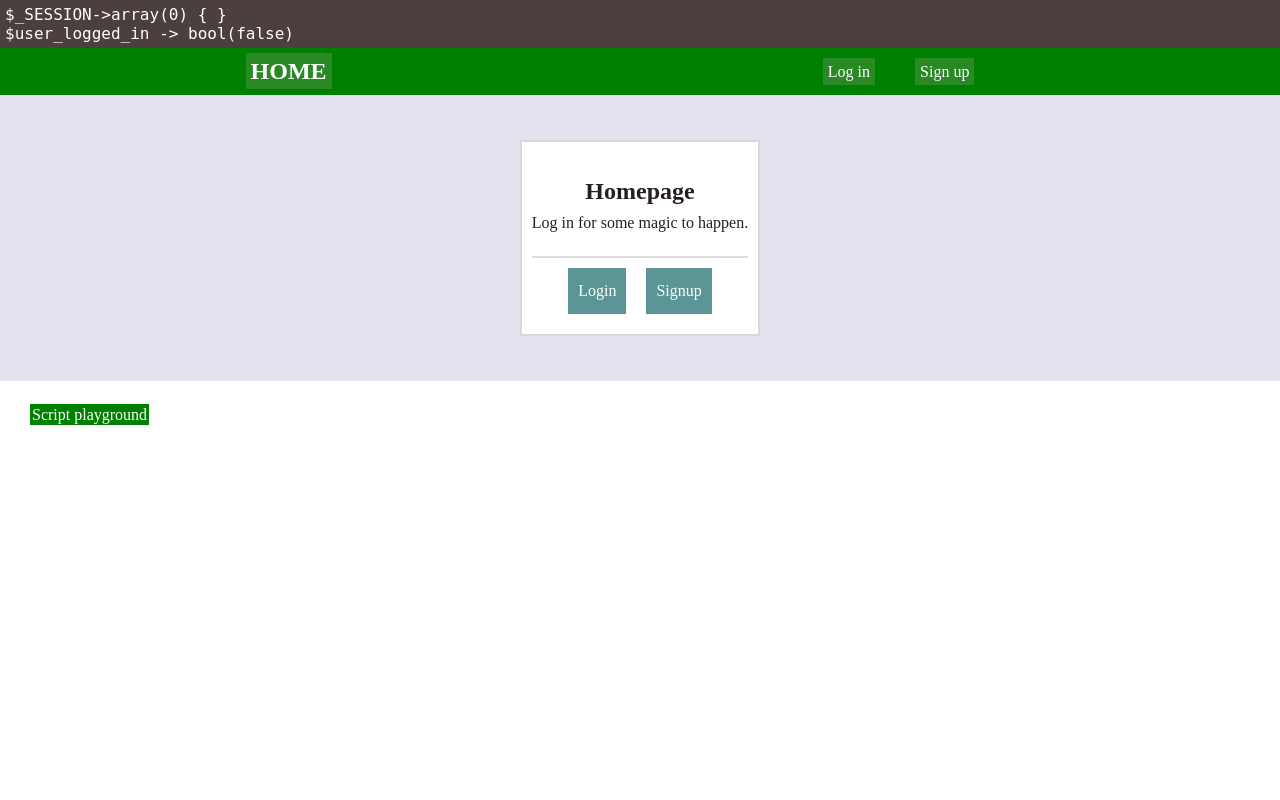
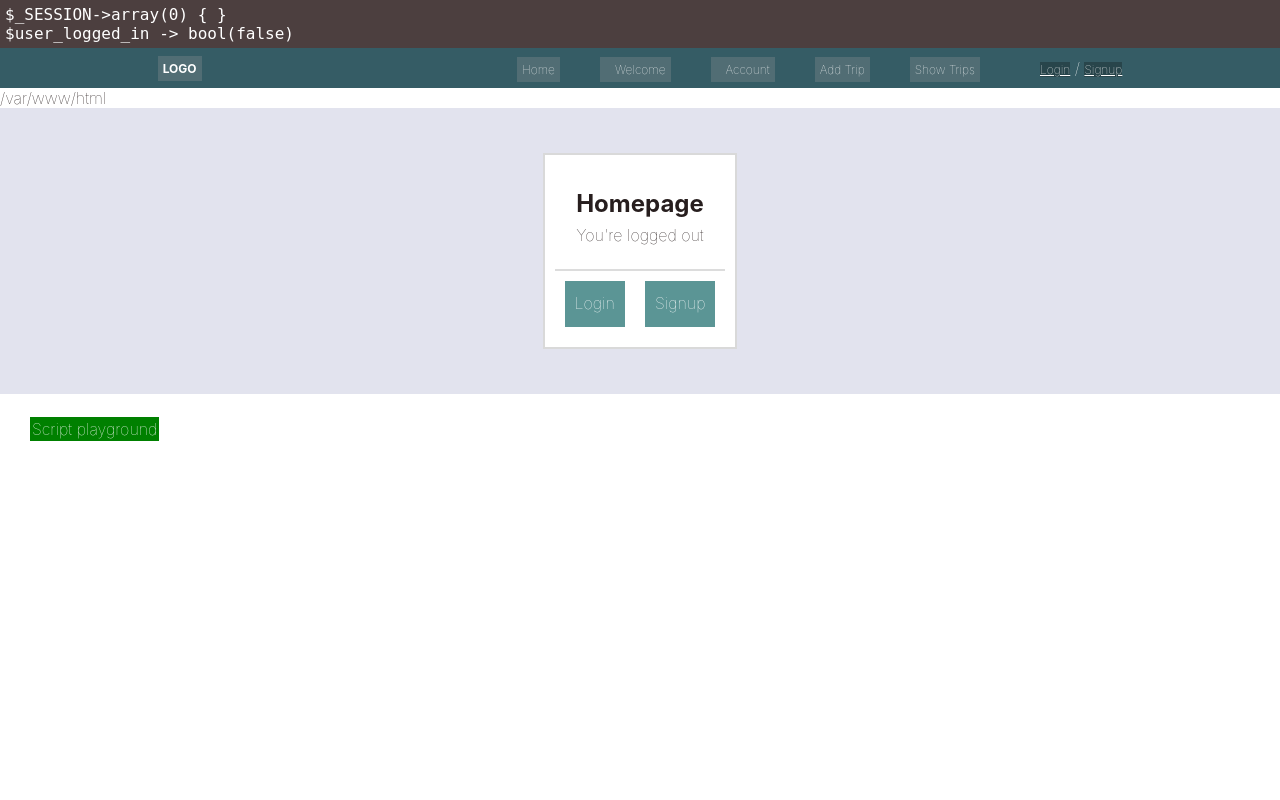
Before and after one commit to deepyes02/user-auth, a PHP site: page /user_authentication/index.php in a window 1280 px wide. Run offline with PHP 8.4, Linux system fonts and the light colour scheme.

Commit message:
checkpoint - moving on to adding trips

```diff
--- a/includes/header.php
+++ b/includes/header.php
@@ -7,15 +7,16 @@ session_start();
 	var_dump($_SESSION);
 	//check if user is already loggin in, if so, redirect to welcome page
 	if (isset($_SESSION["loggedin"]) && $_SESSION["loggedin"] === TRUE) {
-		$user_logged_in = TRUE;
-	} else $user_logged_in = FALSE;
+		$user_logged_in = true;
+		$user_id = $_SESSION['id'];
+		$user_name = $_SESSION['username'];
+	} else $user_logged_in = false;
 	echo "<br>\$user_logged_in -> ";
 	var_dump($user_logged_in);
 	?>
 </section>
 <!DOCTYPE html>
 <html lang="en">
-
 <head>
 	<meta charset="UTF-8">
 	<meta http-equiv="X-UA-Compatible" content="IE=edge">
@@ -23,24 +24,44 @@ session_start();
 	<title>User_Authentication</title>
 	<link rel="stylesheet" href="style/style_header.css">
 </head>
-
 <body>
 	<section class="full_section menu_bar">
-		<h2><a class="home_title" href="http://localhost:7070/user_authentication/">HOME</a></h2>
+		<h2><a class="home_title" href="http://localhost:7070/user_authentication/">LOGO</a></h2>
+		<div class="right_menu_section">
 			<nav id="nav">
 				<ul>
+					<li class="single_menu"><a href="#">Home</li>
+					<li class="single_menu"><a href="#">Welcome</li>
+					<li class="has_submenu"><a href="#">Account</a>
+						<ul class="submenu">
 							<?php
 							if ($user_logged_in !== true) {
 							?>
-					<li><a href="http://localhost:7070/user_authentication/login.php">Log in</a></li>
-					<li><a href="http://localhost:7070/user_authentication/signup.php">Sign up</a></li>
+								<li class="submenu_item"><a href="http://localhost:7070/user_authentication/login.php">My Profile</a></li>
+								<li class="submenu_item"><a href="http://localhost:7070/user_authentication/signup.php">Sign up</a></li>
 							<?php
 							} else {
 							?>
-					<li><a href="logout.php">Log out</a></li>
+								<li class="submenu_item"><a href="http://localhost:7070/user_authentication/logout.php">Log Out</a></li>
 							<?php
 							}
 							?>
 						</ul>
+					</li>
+					<li class="single_menu"><a href="#">Add Trip</a>
+					<li class="single_menu"><a href="#">Show Trips</a>
+				</ul>
 			</nav>
+			<?php
+			if ($user_logged_in == true) {
+			?>
+				<div id="userinfo"><span>You're signed in as <?php echo $user_name ?> </span><a href="http://localhost:7070/user_authentication/logout.php">signout</a></div>
+			<?php
+			} else {
+			?>
+				<div id="userinfo"><span><a href="http://localhost:7070/user_authentication/login.php">Login</a></span> / <span><span><a href="http://localhost:7070/user_authentication/signup.php">Signup</a></span></div>
+			<?php
+			}
+			?>
+		</div>
 	</section>
--- a/index.php
+++ b/index.php
@@ -1,9 +1,16 @@
-<?php include('./includes/header.php'); ?>
+<?php include('./includes/header.php');
+//DEFINE CONSTANTS TO BE USED
+DEFINE('HOME_URL', __DIR__);
+$_SESSION['HOME_URL'] = HOME_URL;
+echo HOME_URL;
+
+?>
+
 <section class="full_section main_body">
 	<div class="main_body__inner">
 		<div class="main_body_title">
 			<h2>Homepage</h2>
-			<p>Log in for some magic to happen.</p>
+			<?php echo $user_logged_in === true ? "You're logged in" : "You're logged out"; ?>
 		</div>
 		<div class="interactive_section">
 			<?php if ($user_logged_in === true) {
--- a/login.php
+++ b/login.php
@@ -102,11 +102,11 @@ $conn->close();
 		<form action="<?php echo htmlspecialchars($_SERVER["PHP_SELF"]); ?>" method="POST">
 			<div class="form_row">
 				<label for="login_user_email">Email</label>
-				<input type="text" name="login_user_email" id="login_user_email" value="<?php echo isset($login_user_email) ? $login_user_email : ''; ?>">
+				<input type="text" name="login_user_email" autocomplete="username" id="login_user_email" value="<?php echo isset($login_user_email) ? $login_user_email : ''; ?>">
 			</div>
 			<div class="form_row">
 				<label for="login_user_pass">Password</label>
-				<input type="password" name="login_user_pass" id="login_user_pass">
+				<input type="password" name="login_user_pass" id="login_user_pass" autocomplete="current-password">
 				<script>
 					document.querySelector('#login_user_email').value = "deepyes@outlook.com";
 					document.querySelector('#login_user_pass').value = "12345678";
--- a/signup.php
+++ b/signup.php
@@ -7,7 +7,6 @@ if (isset($_SESSION["loggedin"]) && $_SESSION["loggedin"] === true) {
 	exit;
 }
 //database connection and user table creation script import
-echo '<div class="full_section">';
 require_once('./database/create_table.php');
 
 //4 variables to capture POST DATA, plus any errors
@@ -85,14 +84,9 @@ if ($_SERVER['REQUEST_METHOD'] === 'POST') {
 		}
 	}
 	//main if block ends here
-} else {
-	//nothing happens here
-	echo "Noone has registered yet";
 }
-//close mysqli connection
 $conn->close();
 ?>
-</div>
 <section class="full_section main_body">
 	<div class="main_body__inner">
 		<div class="main_body_title">
--- a/style/style_header.css
+++ b/style/style_header.css
@@ -5,9 +5,19 @@
 }
 
 body {
-    font-family: 'ubuntu';
+    font-family: -apple-system, BlinkMacSystemFont, 'Segoe UI', Roboto, Oxygen, Ubuntu, Cantarell, 'Open Sans', 'Helvetica Neue', sans-serif;
     font-weight: 100;
     color: rgb(39, 30, 30);
+}
+
+a {
+    color:rgb(255, 255, 255);
+    font-size:12px;
+    background-color: rgba(0, 0, 0, 0.255);
+}
+
+a:hover{
+    color:yellow;
 }
 
 .header_notice {
@@ -24,7 +34,7 @@ body {
 }
 
 .menu_bar {
-    background-color: green;
+    background-color: rgb(53, 92, 101);
     color: white;
     display: flex;
     justify-content: space-around;
@@ -32,17 +42,28 @@ body {
     padding: 10px;
 }
 
-.menu_bar ul {
+.right_menu_section {
+    display:flex;
+    align-items: center;
+    justify-content: space-between;
+    flex-wrap:wrap;
+}
+
+.right_menu_section #userinfo > span {
+    font-size:10px;
+}
+
+#nav ul {
     display: flex;
     list-style: none;
     margin-right: 40px;
 }
 
-.menu_bar ul li {
+#nav ul li {
     margin: 0 20px;
 }
 
-.menu_bar ul li a,
+#nav ul li a,
 .home_title {
     text-decoration: none;
     color: #FFF;
@@ -51,9 +72,29 @@ body {
     transition: color 0.4s ease-in;
 }
 
-.menu_bar ul li a:hover {
+#nav ul li a:hover {
     color: rgb(245, 221, 8);
 }
+
+/*Submenu*/
+.has_submenu .submenu {
+    visibility:hidden;
+    position:absolute;
+    /* margin-top: 14px; */
+    justify-content: center;
+    align-items: center;
+    flex-direction:column;
+    gap: 15px;
+    background-color: rgb(53, 92, 101);
+    /* border: 2px solid black; */
+    padding: 20px;
+    transition: all 0.3s ease-in;
+}
+
+.has_submenu:hover .submenu {
+    visibility: visible;
+}
+
 
 
 /*buttons*/
@@ -118,9 +159,7 @@ body {
     border-radius: 2px;
 }
 
-
 /*signup notification*/
-
 .signup_notification {
     font-size: 11px;
     font-weight: 300;
--- a/welcome.php
+++ b/welcome.php
@@ -8,9 +8,7 @@ if(empty($user_id) || $user_id == "") {
 	// header("location: welcome.php");
 	header('location: index.php');
 }
-
 ?>
-
 <section class="full_section main_body">
 	<div class="main_body__inner">
 		<div class="main_body_title">
```
Also changed, not shown: main/encryption.php (deleted, +0 -22 lines). Lines whose indentation alone changed are shown as unchanged.
